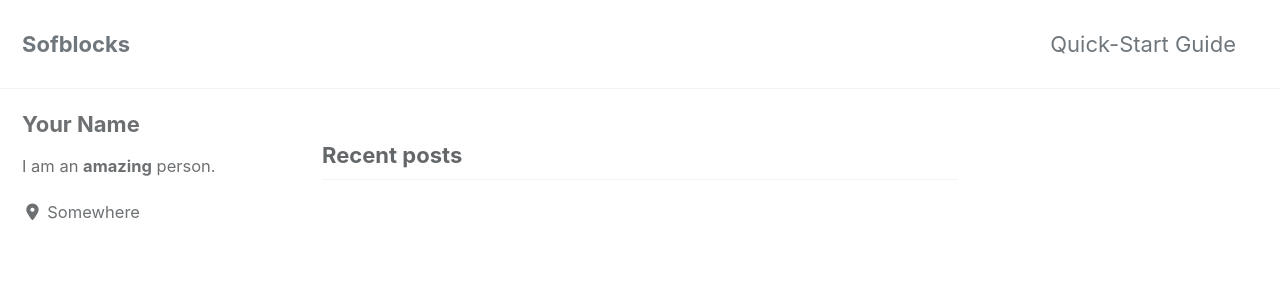
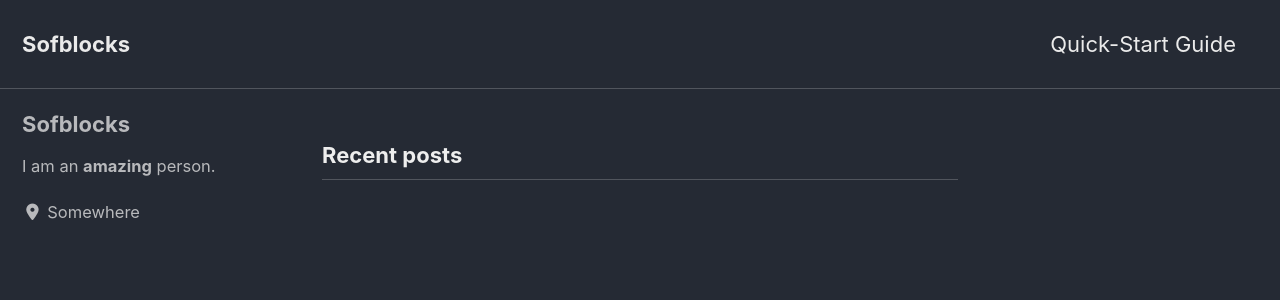
Before and after one commit to sofblocks/sofblocks.github.io, a Jekyll site: the page built from index.html, in a window 1280 px wide and 900 px high. Shown: the top 300 px of the window. Built offline with Jekyll 4.4.1, drawn with Linux system fonts in a browser that asks for light colours; cached includes are drawn as plain includes; nearby versions of some CDN libraries; the list of posts is cut into pages by our own code.

Commit message:
Update _config.yml

```diff
--- a/_config.yml
+++ b/_config.yml
@@ -12,7 +12,7 @@
 
 # theme                  : "minimal-mistakes-jekyll"
 # remote_theme           : "mmistakes/minimal-mistakes"
-minimal_mistakes_skin    : "default" # "air", "aqua", "contrast", "dark", "dirt", "neon", "mint", "plum", "sunrise"
+minimal_mistakes_skin    : "dark" # "air", "aqua", "contrast", "dark", "dirt", "neon", "mint", "plum", "sunrise"
 
 # Site Settings
 locale                   : "en-US"
@@ -21,9 +21,9 @@
 subtitle                 : # site tagline that appears below site title in masthead
 name                     : "Mwanjumwa Kevin"
 description              : "Penetration Test Blog."
-url                      : # the base hostname & protocol for your site e.g. "https://mmistakes.github.io"
+url                      : "https://sofblocks.github.io" # the base hostname & protocol for your site e.g. "https://mmistakes.github.io"
 baseurl                  : # the subpath of your site, e.g. "/blog"
-repository               : # GitHub username/repo-name e.g. "mmistakes/minimal-mistakes"
+repository               : "sofblocks/sofblocks.github.io" # GitHub username/repo-name e.g. "mmistakes/minimal-mistakes"
 teaser                   : # path of fallback teaser image, e.g. "/assets/images/500x300.png"
 logo                     : # path of logo image to display in the masthead, e.g. "/assets/images/88x88.png"
 masthead_title           : # overrides the website title displayed in the masthead, use " " for no title
@@ -93,7 +93,7 @@
 
 # Site Author
 author:
-  name             : "Your Name"
+  name             : "Sofblocks"
   avatar           : # path of avatar image, e.g. "/assets/images/bio-photo.jpg"
   bio              : "I am an **amazing** person."
   location         : "Somewhere"
```
